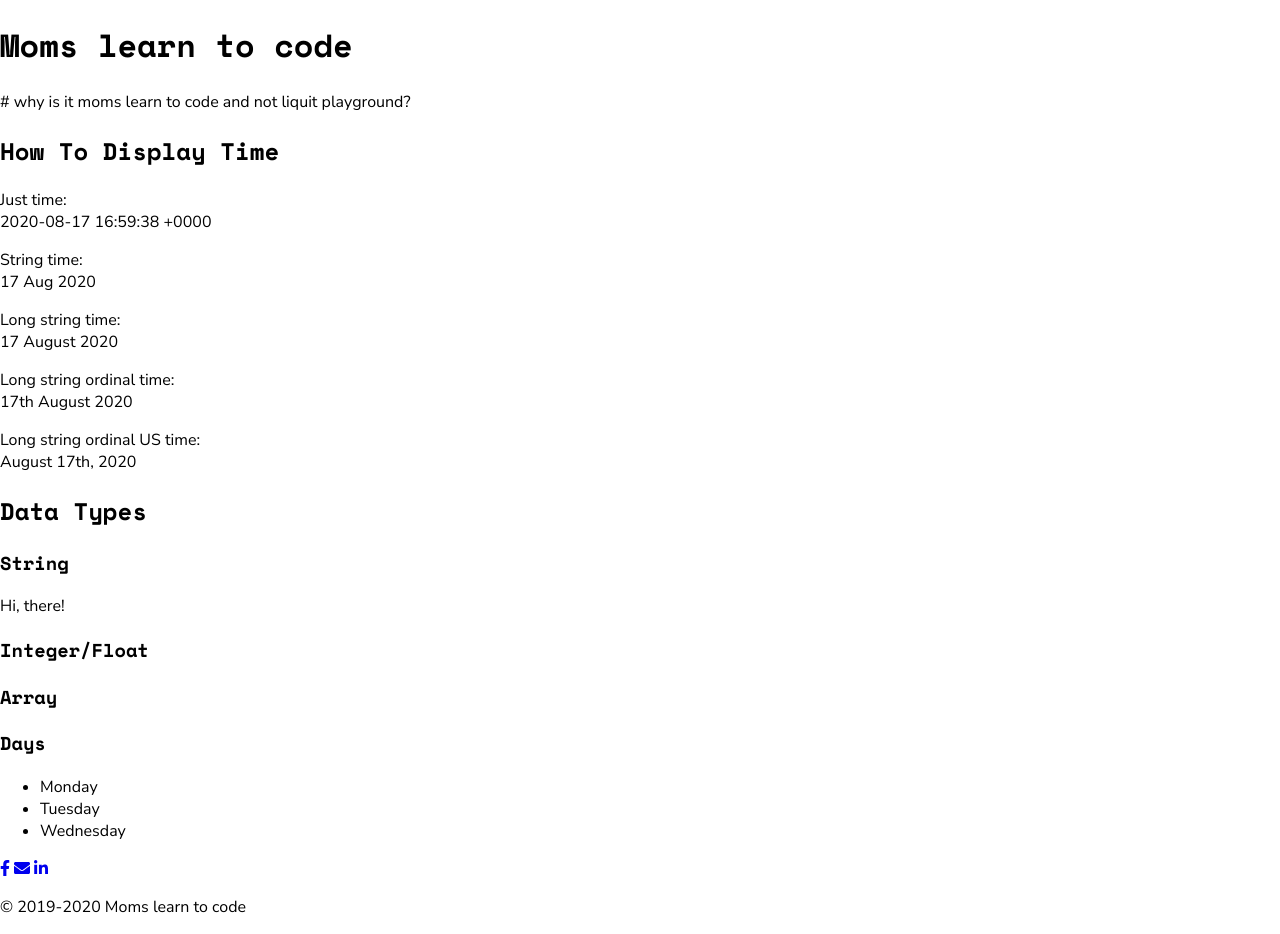
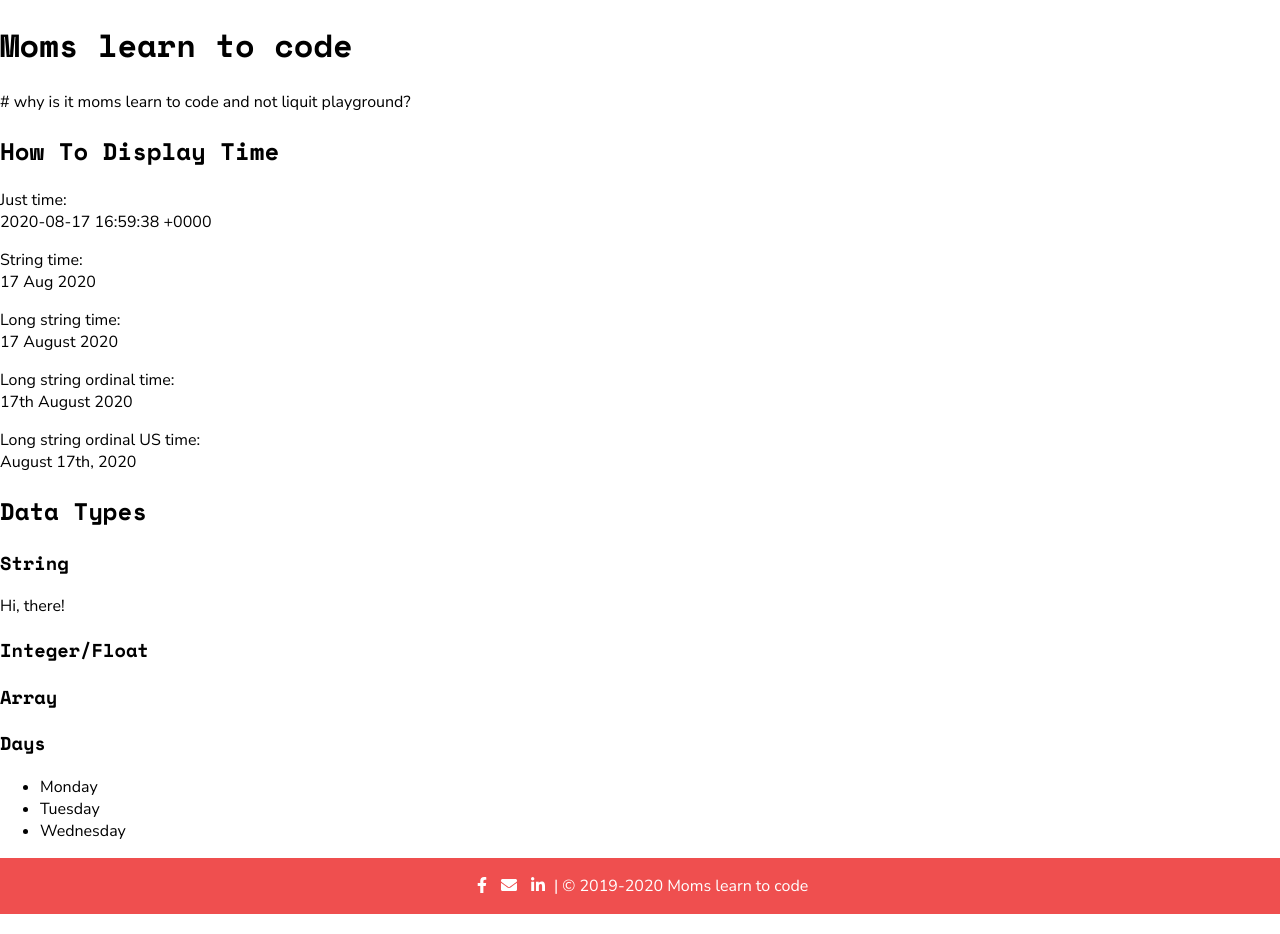
Before and after one commit to hharen/mltc_jekyll, a Jekyll site: the page built from playground.html, in a window 1280 px wide. Built offline with Jekyll 4.4.1, drawn with Linux system fonts in a browser that asks for light colours; nearby versions of some CDN libraries.

Commit message:
Style footer

```diff
--- a/_includes/layout_footer.html
+++ b/_includes/layout_footer.html
@@ -1,12 +1,13 @@
     <footer id="footer">
-      <div class="container-fluid">
+      <div class="credits">
+        <p>
           <a href="https://www.facebook.com/momslearntocode" target="_blank">
             <i class="social-icon fab fa-facebook-f"></i></a>
           <a href="mailto:hi@momslearntocode.com" target="_blank">
             <i class="social-icon fas fa-envelope"></i></a>
           <a href="https://www.linkedin.com/company/moms-learn-to-code" target="_blank">
             <i class="fab fa-linkedin-in"></i></a>
-        <p>© 2019-2020 Moms learn to code</p>
+          | © 2019-{{ 'now' | date: '%Y'}} Moms learn to code</p>
       </div>
     </footer>
   </body>
--- a/_sass/components/body.scss
+++ b/_sass/components/body.scss
@@ -16,6 +16,10 @@ a {
   text-decoration: none;
 }
 
+a:hover, svg:hover {
+  color: $hover-color;
+}
+
 .menu-item {
   padding: 0 5px;
 }
--- a/_sass/components/containers.scss
+++ b/_sass/components/containers.scss
@@ -5,3 +5,15 @@
 .container-grey {
   background-color: $bg-color;
 }
+
+.credits {
+  background-color: $primary-color;
+  color: #fff;
+  padding: 1px;
+  text-align: center;
+}
+
+.svg-inline--fa {
+  padding: 0 5px;
+  color: #fff;
+}
--- a/_sass/components/hero.scss
+++ b/_sass/components/hero.scss
@@ -31,7 +31,7 @@
   max-width: 500px;
   margin: 0;
   font-family: 'Nunito Sans', sans-serif;
-  font-size: 4em;
+  font-size: 3em;
   font-weight: bold;
   line-height: .9;
   margin-bottom: 0.5em;
@@ -41,6 +41,6 @@
   .hero-title {
     background-color: rgba(0, 0, 0, 0.2);
     padding: 10px;
-    font-size: 3em;
+    font-size: 2.5em;
   }
 }
```
Lines whose indentation alone changed are shown as unchanged.
